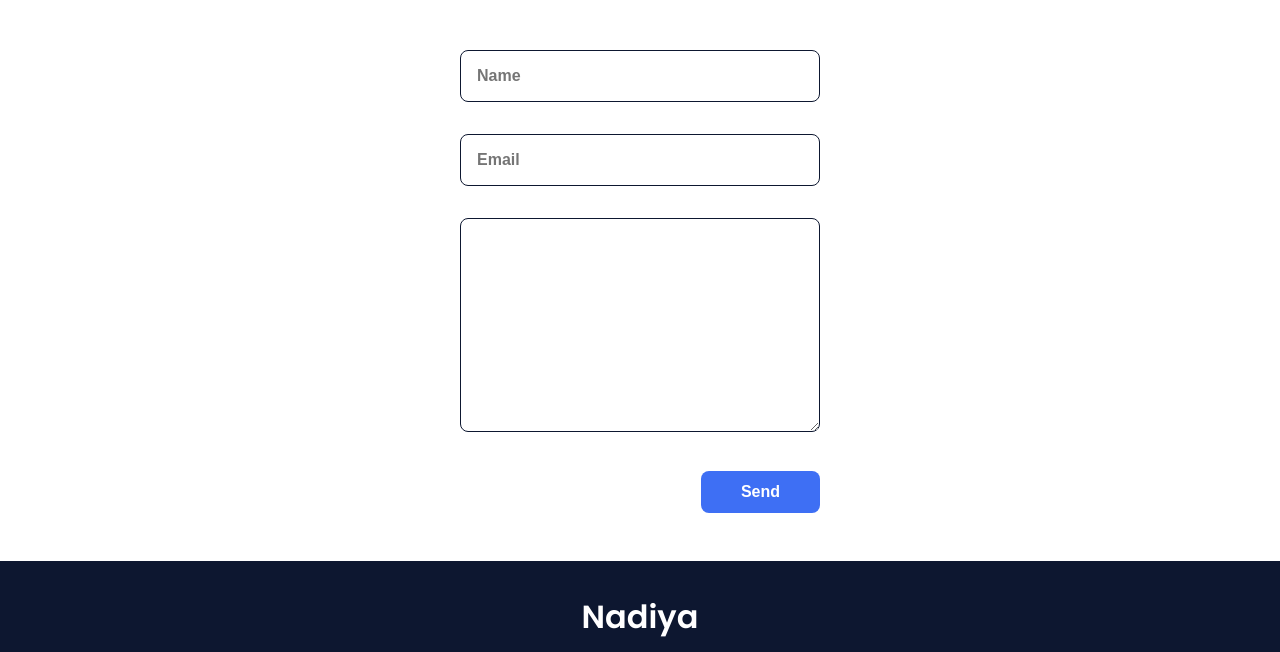
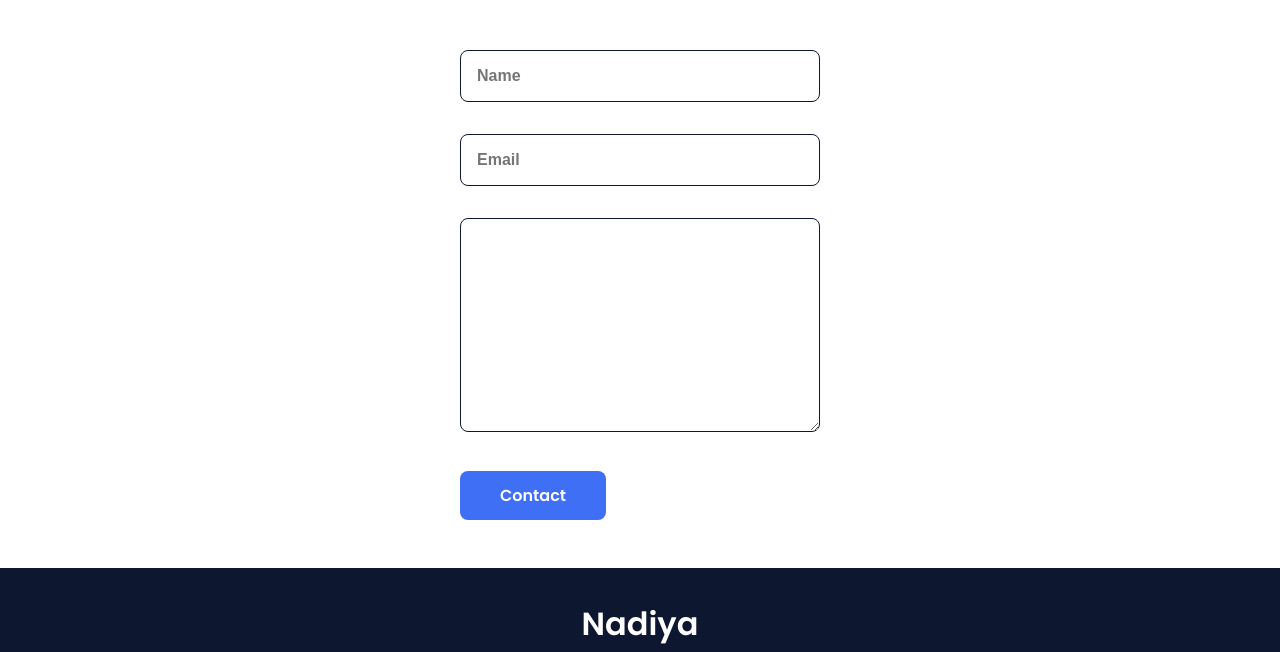
Before and after one commit to Nadiyanisa/UTS_portfolioNadiya.A.N, a website: page index.html in a window 1280 px wide. Shown: the part 3040-3692 px from the top of the page. Drawn offline with nearby package versions, Linux system fonts and the light colour scheme.

Commit message:
Initial commit

```diff
--- a/index.html
+++ b/index.html
@@ -190,7 +190,8 @@
                         <input type="text" placeholder="Name" class="contact__input">
                         <input type="mail" placeholder="Email" class="contact__input">
                         <textarea name="" id="" cols="0" rows="10" class="contact__input"></textarea>
-                        <input src="" type="button" value="Send" class="contact__button button">
+                        <a href="mailto:auliyanadiya29@gmail.com" class="button">Contact</a>
+
                     </form>
                 </div>
             </section>
```
